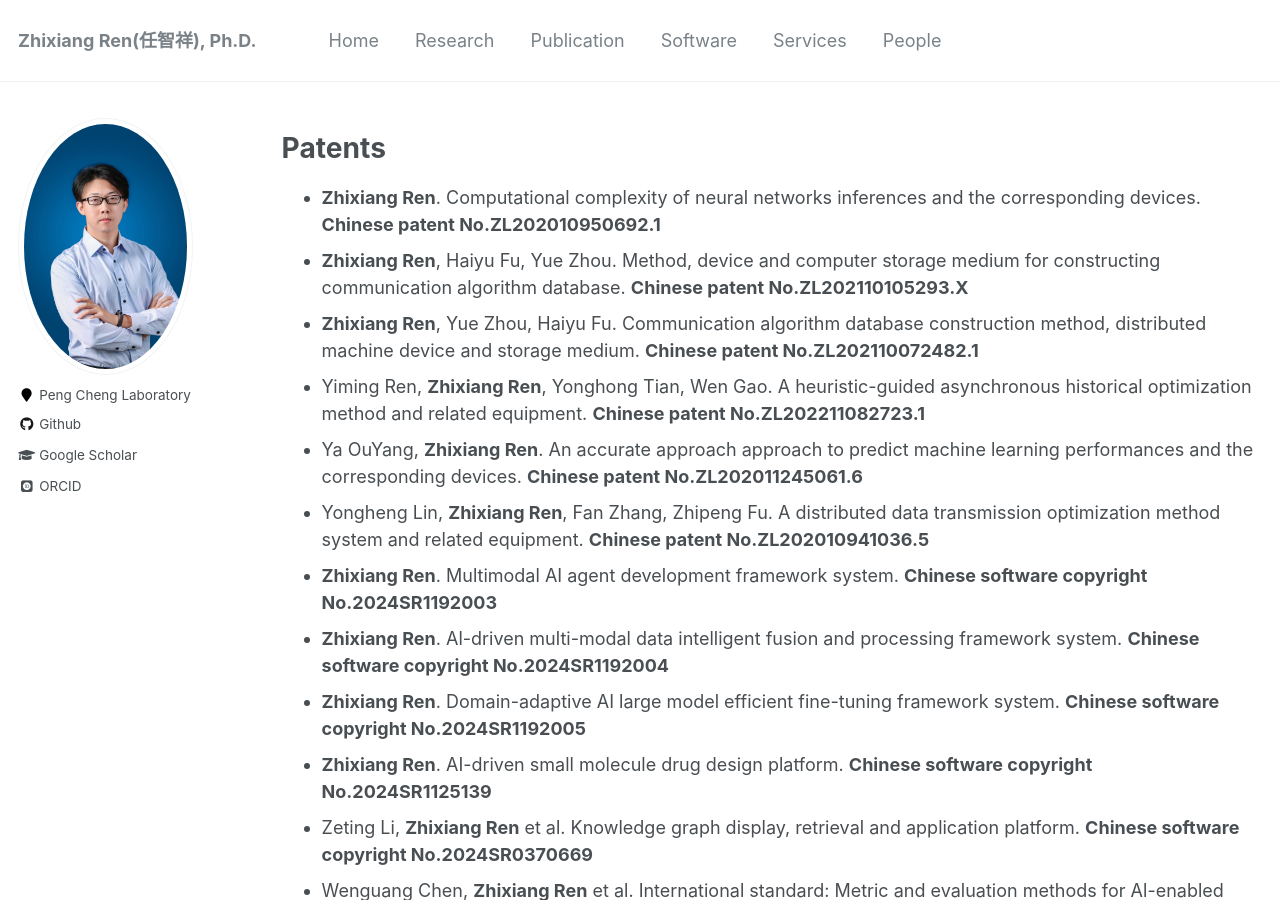
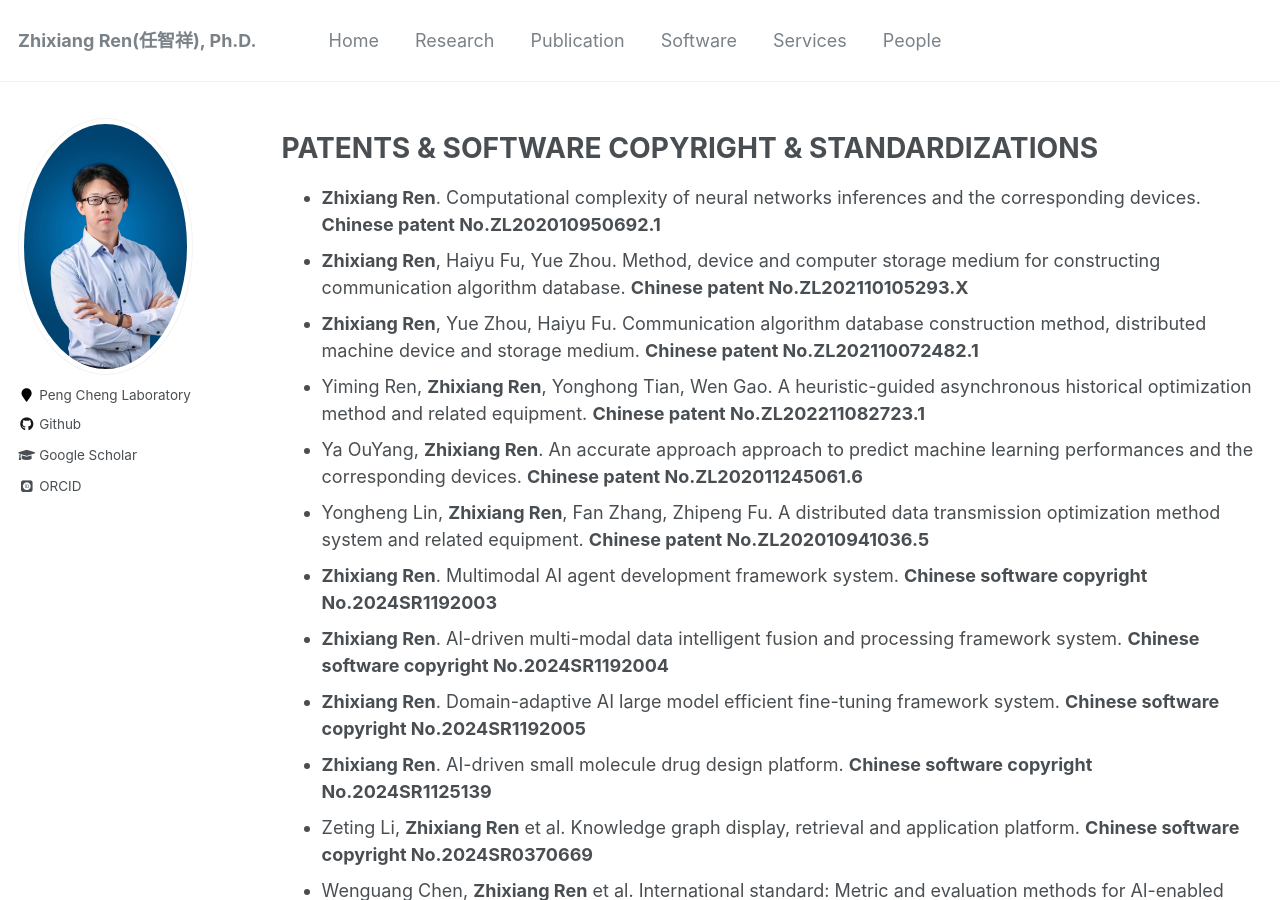
Before and after one commit to zhixiang-ren/zhixiang-ren.github.io, a Jekyll site: the page built from _pages/Software.html, in a window 1280 px wide and 900 px high. Built offline with Jekyll 4.4.1, drawn with Linux system fonts in a browser that asks for light colours; some web fonts are replaced.

Commit message:
Update Software.html

```diff
--- a/_pages/Software.html
+++ b/_pages/Software.html
@@ -5,7 +5,7 @@ permalink: /Software/
 author_profile: true
 ---
 
-<h1>Patents</h1>
+<h1>PATENTS & SOFTWARE COPYRIGHT & STANDARDIZATIONS</h1>
 <ul>
   <li>
       <strong>Zhixiang Ren</strong>. Computational complexity of neural networks inferences and the corresponding devices. <strong>Chinese patent No.ZL202010950692.1</strong>
```
